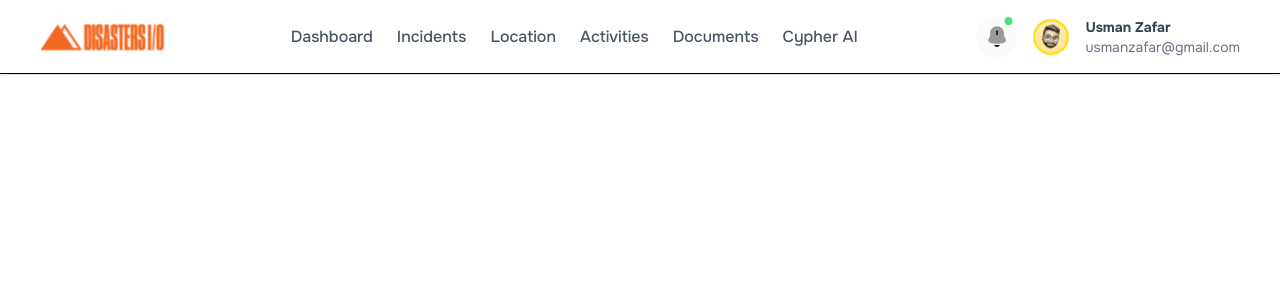
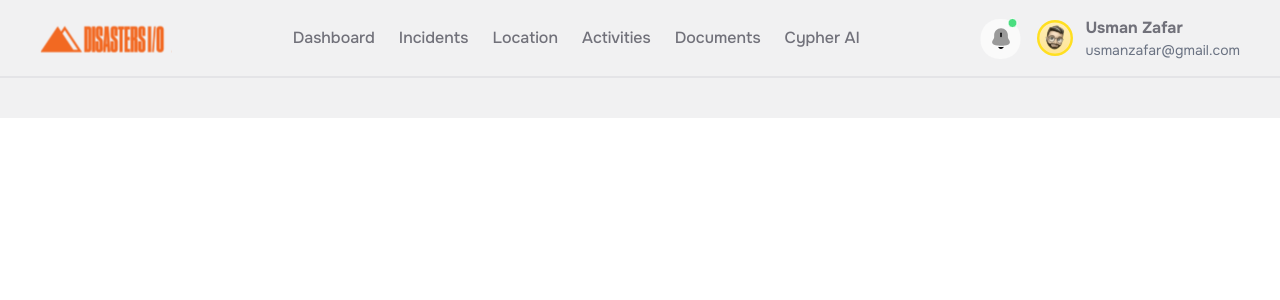
Before and after one commit to suraid121/react-tailwindcss-assignment, a React (Vite) app: page / in a window 1280 px wide. Shown: the top 300 px of the page. Built offline with nearby package versions, Linux system fonts and the light colour scheme.

Commit message:
navbar updated with reusable component

```diff
--- a/src/App.jsx
+++ b/src/App.jsx
@@ -1,6 +1,6 @@
 import './App.css'
 import NavBar from './common-components/NavBar'
-import Button from './reuseable-components/Button'
+import Button from './reusable-components/Button'
 function App() {
 
 
--- a/src/common-components/NavBar.jsx
+++ b/src/common-components/NavBar.jsx
@@ -1,5 +1,7 @@
 import { useState, useRef, useEffect } from "react";
-import NavItems from "../db/NavItems";
+import NavLinks from "../reusable-components/NavLinks";
+import UserProfile from "../reusable-components/UserProfile";
+import  cn  from "../utilities/cn";
 
 const NavBar = () => {
   const [isOpen, setIsOpen] = useState(false);
@@ -15,41 +17,46 @@ const NavBar = () => {
   }, [isOpen]);
 
   return (
-    <header className="bg-white w-full border-b shadow-sm z-50">
+    <header className="bg-NavBg pb-10 w-full">
       <div className="max-w-screen-2xl mx-auto px-4 lg:px-10 py-4 flex items-center justify-between">
         {/* Logo */}
-        <img src="/logo.svg" alt="logo"  />
+        <img src="/logo.svg" alt="logo" />
 
-        {/* Desktop Nav */}
-        <nav className="hidden xl:flex items-center gap-6 text-gray-600 font-medium">
-          {NavItems.map((item, i) => (
-            <a
-              key={i}
-
-
-            >
-              {item.label}
-            </a>
-          ))}
+        {/* Desktop Nav Links */}
+        <nav className="hidden xl:flex items-center gap-6">
+          <NavLinks />
         </nav>
 
+        {/* Notification + Profile + Hamburger */}
         <div className="flex items-center gap-10">
-            {/* Desktop User Info */}
           <div className="hidden md:flex items-center gap-4">
-          <img src="/notification.svg" alt="notification"  />
-          <img src="/avatar.svg" alt="avatar" className="w-9 h-9 rounded-full bg-yellow-300 p-[2px]" />
-          <div className="text-sm text-gray-700">
-            <p className="font-bold">Usman Zafar</p>
-            <p className="text-gray-500">usmanzafar@gmail.com</p>
-          </div>
+            <img src="/notification.svg" alt="notification" />
+            <UserProfile />
           </div>
           <div className="xl:hidden">
-  <button onClick={() => setIsOpen(!isOpen)} className="focus:outline-none">
-    <svg className="w-6 h-6" fill="none" stroke="currentColor" strokeWidth="2" viewBox="0 0 24 24">
+            <button
+              onClick={() => setIsOpen(!isOpen)}
+              className="focus:outline-none"
+            >
+              <svg
+                className="w-6 h-6"
+                fill="none"
+                stroke="currentColor"
+                strokeWidth="2"
+                viewBox="0 0 24 24"
+              >
                 {isOpen ? (
-        <path strokeLinecap="round" strokeLinejoin="round" d="M6 18L18 6M6 6l12 12" />
+                  <path
+                    strokeLinecap="round"
+                    strokeLinejoin="round"
+                    d="M6 18L18 6M6 6l12 12"
+                  />
                 ) : (
-        <path strokeLinecap="round" strokeLinejoin="round" d="M4 6h16M4 12h16M4 18h16" />
+                  <path
+                    strokeLinecap="round"
+                    strokeLinejoin="round"
+                    d="M4 6h16M4 12h16M4 18h16"
+                  />
                 )}
               </svg>
             </button>
@@ -57,35 +64,21 @@ const NavBar = () => {
         </div>
       </div>
 
+      {/* Bottom Line */}
+      <div className="bg-NavLine w-screen h-[2px]" />
 
       {/* Mobile Menu */}
       <div
         ref={menuRef}
         style={{ height: isOpen ? `${menuHeight}px` : 0 }}
-        className="overflow-hidden transition-all duration-300 ease-in-out xl:hidden bg-gray-100"
+        className={cn(
+          "overflow-hidden transition-all duration-300 ease-in-out xl:hidden bg-gray-100"
+        )}
       >
-        <nav className="px-6 py-4 flex flex-col gap-4 text-base font-medium">
-          {NavItems.map((item, i) => (
-            <a
-              key={i}
-              href={item.href || "#"}
-              className="text-gray-700 hover:text-black transition"
-            >
-              {item.label}
-            </a>
-          ))}
-
-          {/* Mobile User Info */}
-          <div className="pt-4 border-t mt-4 flex items-center gap-3">
-            <img
-              src="/avatar.svg"
-              alt="avatar"
-              className="w-9 h-9 rounded-full bg-yellow-300 p-[2px]"
-            />
-            <div className="flex flex-col text-sm leading-tight">
-              <span className="font-bold text-gray-800">Usman Zafar</span>
-              <span className="text-gray-500">usmanzafar@gmail.com</span>
-            </div>
+        <nav className="px-6 py-4 flex flex-col gap-4 text-base">
+          <NavLinks />
+          <div className="pt-4 border-t-NavLine border-t-2 mt-4">
+            <UserProfile />
           </div>
         </nav>
       </div>
--- a/src/index.css
+++ b/src/index.css
@@ -7,14 +7,14 @@
   --color-primary:#f26922;
 }
 @theme{
-  --color-NavLinks:#707079;
+  --color-NavLinks:#71717A;
 }
 @theme{
-  --color-NavLinksActive: #08080A
+  --color-NavLinksActive: #09090B;
 }
 @theme{
   --color-NavBg:#F1F1F2;
 }
 @theme{
-  --color-NavLine:#E3E3E6;
+  --color-NavLine:#E4E4E7;
 }
--- /dev/null
+++ b/src/reusable-components/NavLinks.jsx
@@ -0,0 +1,21 @@
+import  cn  from "../utilities/cn";
+import NavItems from "../db/NavItems";
+
+const NavLinks = ({ className = "", onClick }) => {
+  return (
+    <>
+      {NavItems.map((item, i) => (
+        <a
+          key={i}
+          href={item.href || "#"}
+          onClick={onClick}
+          className={cn("text-NavLinks hover:text-black transition font-medium", className)}
+        >
+          {item.label}
+        </a>
+      ))}
+    </>
+  );
+};
+
+export default NavLinks;
--- /dev/null
+++ b/src/reusable-components/UserProfile.jsx
@@ -0,0 +1,21 @@
+import  cn  from "../utilities/cn";
+
+const UserProfile = ({ showEmail = true, className = "" }) => {
+  return (
+    <div className={cn("flex items-center gap-3", className)}>
+      <img
+        src="/avatar.svg"
+        alt="avatar"
+        className="w-9 h-9 rounded-full bg-yellow-300 p-[2px]"
+      />
+      <div className="flex flex-col text-NavLinks leading-tight">
+        <span className="font-bold text-base">Usman Zafar</span>
+        {showEmail && (
+          <span className="text-sm text-gray-500">usmanzafar@gmail.com</span>
+        )}
+      </div>
+    </div>
+  );
+};
+
+export default UserProfile;
```
Also changed, not shown: src/reusable-components/Button.jsx (renamed from src/reuseable-components/Button.jsx). Lines whose indentation alone changed are shown as unchanged.
